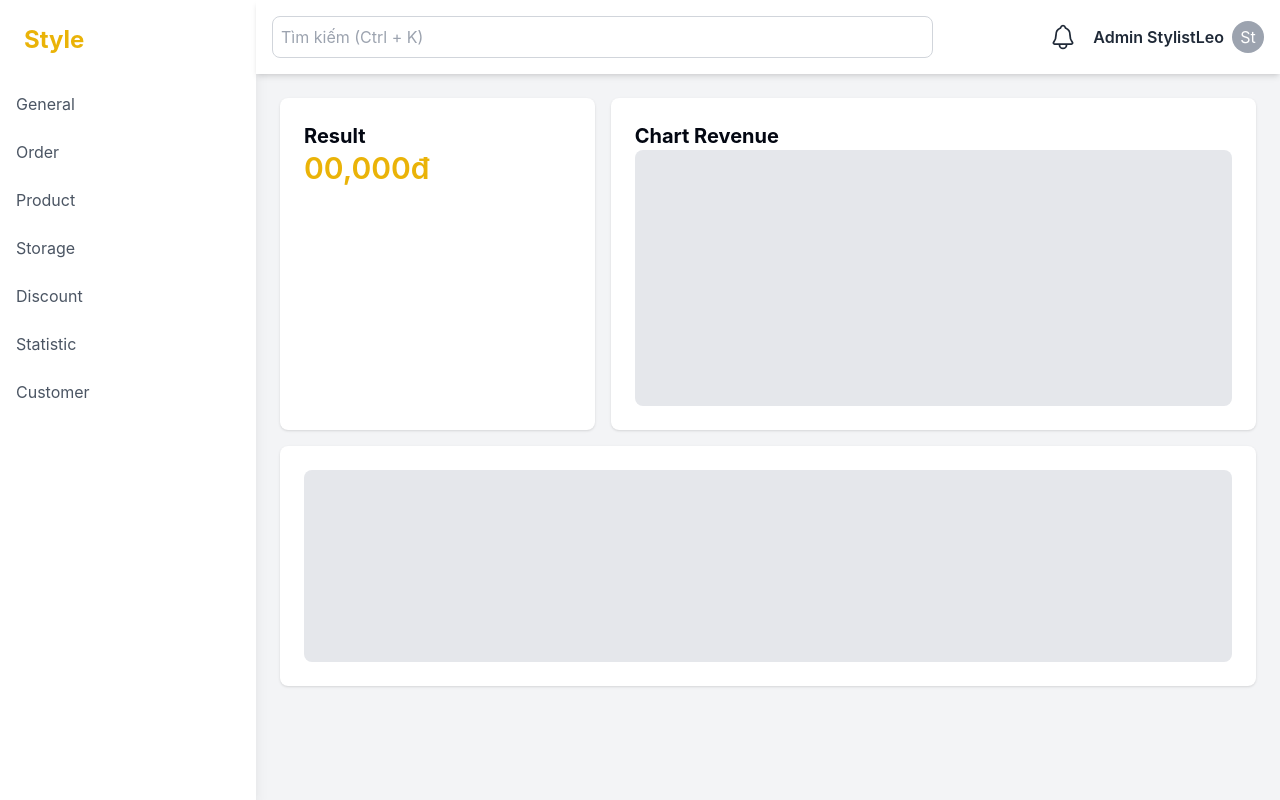
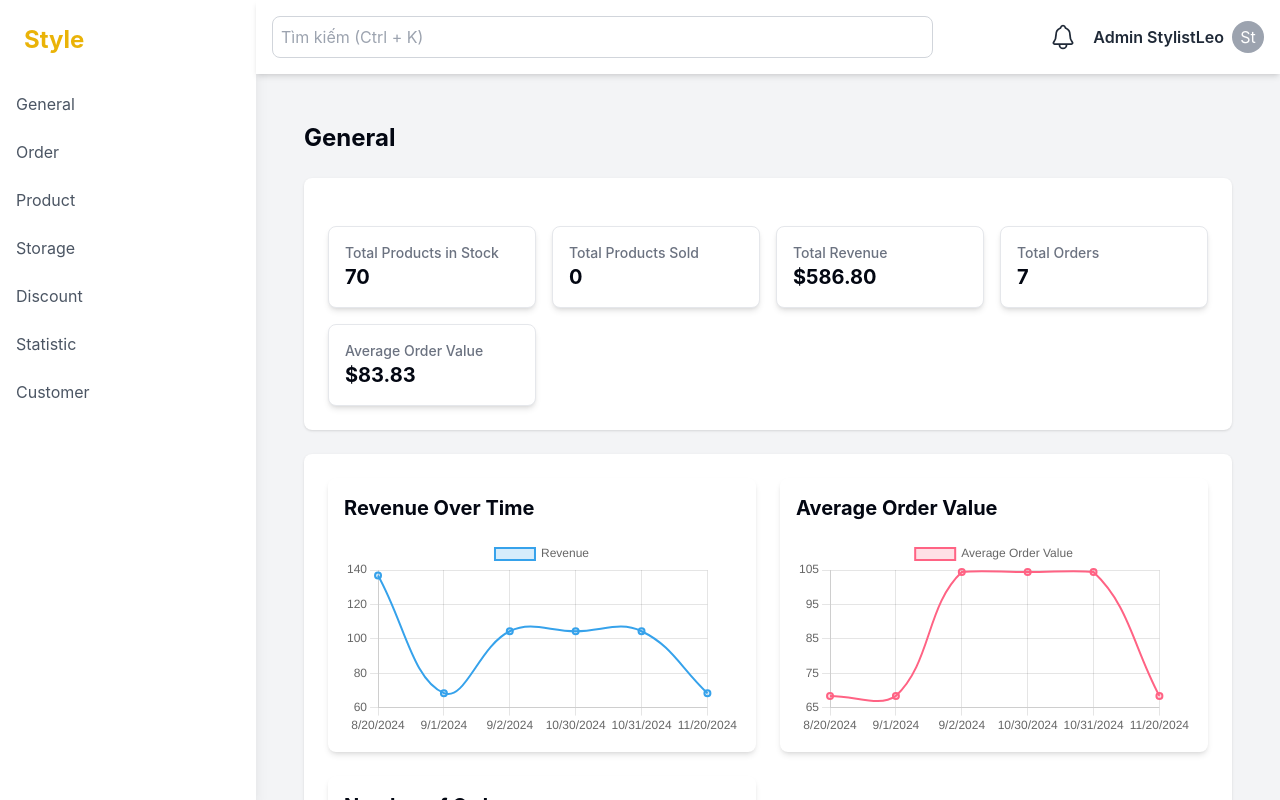
Before and after one commit to qdatn/StylistProject_Frontend, a React (Vite) app: page /admin in a window 1280 px wide. Built offline with nearby package versions, Linux system fonts and the light colour scheme; no server answers.

Commit message:
home admin

```diff
--- a/src/app/admin/home/Dashboard.tsx
+++ b/src/app/admin/home/Dashboard.tsx
@@ -1,29 +1,37 @@
 // pages/admin/DashboardPage.tsx
-import React from 'react';
+import React, { useEffect, useState } from 'react';
+import ProductTable from '../product/ProductTable';
+import mockProducts, { Product } from '@src/types/Product';
+import CardItem from '@components/statistic/CardItem';
+import { calculateStats } from '@utils/calculateStats';
+import DashboardCharts from '@components/statistic/DashboardChart';
+import StatsSummary from '@components/statistic/StatsSummary';
+interface StatsSummaryProps {
+  startDate: Date;
+  endDate: Date;
+}
+const DashboardPage: React.FC<StatsSummaryProps> = ({ startDate, endDate }) => {
+  const [products, setProducts] = useState<Product[]>(mockProducts);
+  const { totalRevenue, totalOrders, avgOrderValue, totalProducts, totalSold } = calculateStats(
+    startDate, endDate
+  );
 
-const DashboardPage = () => {
   return (
 
-      <div className="grid grid-cols-3 gap-4">
+    <div className="p-6 bg-gray-100 min-h-screen">
+      <div className='text-2xl font-bold mb-6'>General</div>
       {/* Thông tin kinh doanh */}
       <div className="col-span-1 bg-white p-6 rounded-lg shadow">
-          <h2 className="text-xl font-bold">Result</h2>
-          <p className="text-3xl text-yellow-500 font-semibold">00,000đ</p>
-          {/* Thêm các thông tin khác tương tự */}
+        <div className="mt-6">
+          <StatsSummary startDate={new Date('2023-01-01')} endDate={new Date('2025-01-01')} />
+        </div>
       </div>
 
       {/* Biểu đồ doanh thu */}
-        <div className="col-span-2 bg-white p-6 rounded-lg shadow">
-          <h2 className="text-xl font-bold">Chart Revenue</h2>
-          {/* Thêm biểu đồ hoặc ảnh biểu đồ tại đây */}
-          <div className="h-64 bg-gray-200 rounded-lg"></div>
+      <div className="mt-6 col-span-2 bg-white p-6 rounded-lg shadow">
+        <div className="">
+          <DashboardCharts startDate={new Date('2023-01-01')} endDate={new Date('2025-01-01')} filterType={'custom'} />
         </div>
-
-        {/* Thống kê truy cập */}
-        <div className="col-span-3 bg-white p-6 rounded-lg shadow">
-          <h2 className="text-xl font-bold"></h2>
-          {/* Thêm thống kê hoặc bảng dữ liệu tại đây */}
-          <div className="h-48 bg-gray-200 rounded-lg"></div>
       </div>
     </div>
   );
```
Lines whose indentation alone changed are shown as unchanged.
